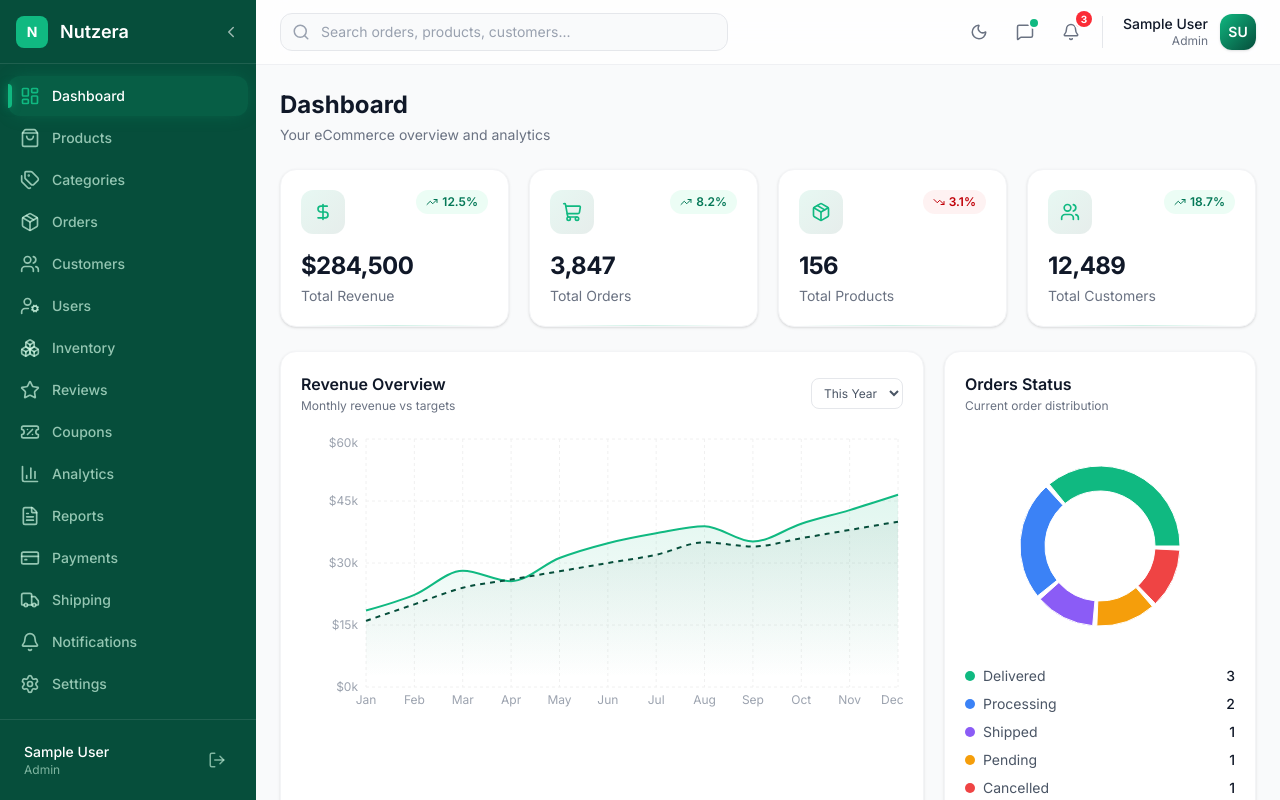
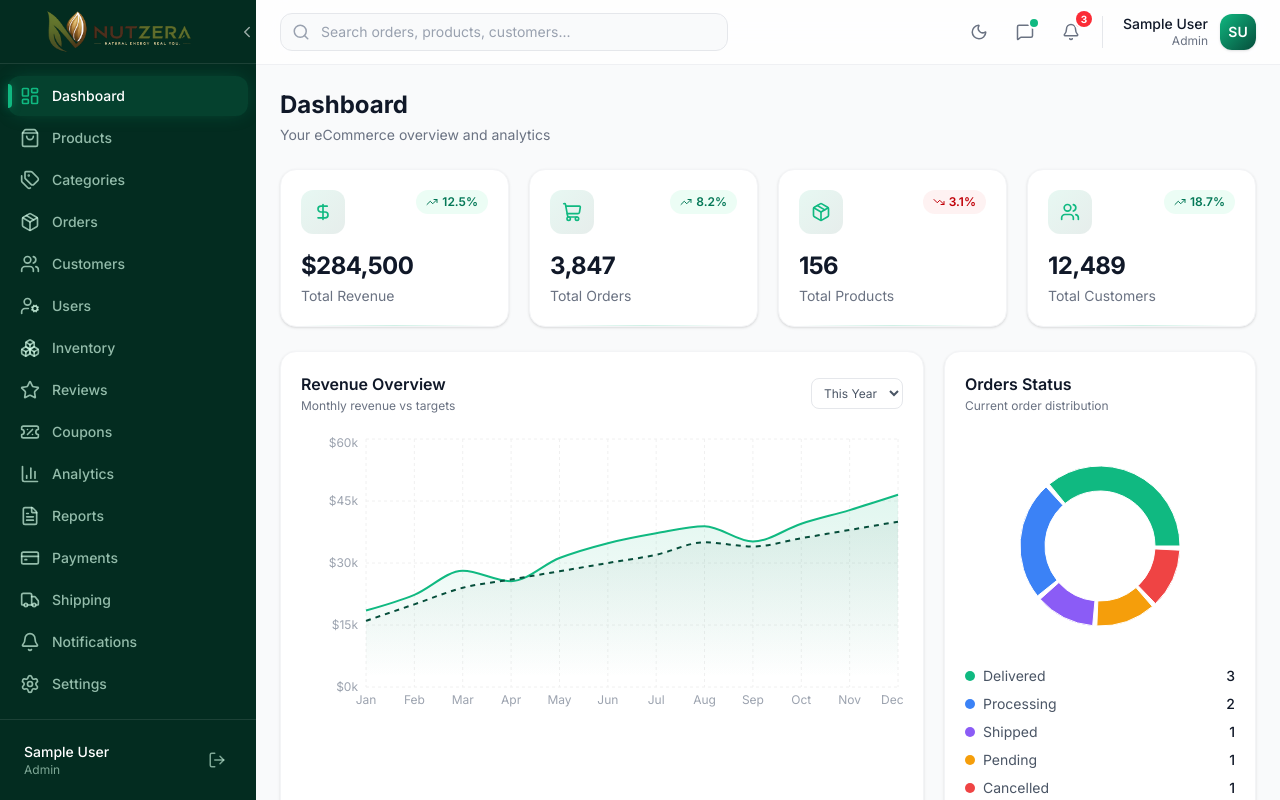
Before and after one commit to MUHAMMAD-BADHUSHA/Nutzera, a Next.js app in the folder client/: page /admin in a window 1280 px wide. Shown: the top 800 px of the page. Built offline with nearby package versions, Linux system fonts and the light colour scheme; sample sign-in values are in the browser's storage; a web font is replaced by a local one.

Commit message:
feat: implement admin dashboard sidebar and static mock data utilities

```diff
--- a/client/src/components/admin/Sidebar.tsx
+++ b/client/src/components/admin/Sidebar.tsx
@@ -27,6 +27,7 @@ import {
   Menu,
   X,
 } from "lucide-react"
+import Image from "next/image"
 
 const menuItems = [
   { icon: LayoutDashboard, label: "Dashboard", href: "/admin" },
@@ -67,7 +68,7 @@ export function Sidebar({ onCollapse }: { onCollapse?: (collapsed: boolean) => v
     <>
       <button
         onClick={() => setMobileOpen(true)}
-        className="fixed top-4 left-4 z-50 lg:hidden bg-[#064E3B] text-white p-2.5 rounded-xl shadow-lg"
+        className="fixed top-4 left-4 z-50 lg:hidden bg-[#67e1c1] text-white p-2.5 rounded-xl shadow-lg"
       >
         <Menu size={20} />
       </button>
@@ -81,20 +82,34 @@ export function Sidebar({ onCollapse }: { onCollapse?: (collapsed: boolean) => v
 
       <aside
         className={cn(
-          "fixed top-0 left-0 z-50 h-screen flex flex-col bg-[#064E3B] transition-all duration-300",
+          "fixed top-0 left-0 z-50 h-screen flex flex-col bg-[#032c20] transition-all duration-300",
           collapsed ? "w-[72px]" : "w-64",
           mobileOpen ? "translate-x-0" : "-translate-x-full lg:translate-x-0",
         )}
       >
-        <div className="flex items-center justify-between h-16 px-4 border-b border-white/10">
-          <Link href="/admin" className="flex items-center gap-3 min-w-0">
-            <div className="w-8 h-8 rounded-lg bg-[#10B981] flex items-center justify-center flex-shrink-0">
-              <span className="text-white font-bold text-sm">N</span>
+        <div className="flex items-center justify-between h-16 border-b border-white/10">
+         <div className="flex flex-1 justify-center items-center">
+           <Link href="/admin" className="flex items-center gap-3 min-w-0">
+            {collapsed ? <div className="w-8 h-8 rounded-lg bg-[#10B981] flex items-center justify-center shrink-0">
+              <span className="text-white font-bold text-sm">
+                <Image src="/logo.jpeg" alt="Nutzera" width={100} height={100} className="rounded-lg"/>
+              </span>
             </div>
+              : <></>}
             {!collapsed && (
-              <span className="text-white font-semibold text-lg truncate">Nutzera</span>
+              // <span className="text-white font-semibold text-lg truncate">Nutzera</span>
+              <div className="flex items-center justify-center ">
+                <Image
+                  src="/logo2.png"
+                  alt="Nutzera"
+                  width={150}
+                  height={150}
+
+                />
+              </div>
             )}
           </Link>
+         </div>
           <button
             onClick={() => { toggleCollapse(); if (mobileOpen) setMobileOpen(false) }}
             className="text-white/60 hover:text-white transition-colors hidden lg:block"
--- a/client/src/lib/admin-data.ts
+++ b/client/src/lib/admin-data.ts
@@ -11,7 +11,7 @@ import type {
 } from "@/types/admin"
 
 export const adminUsers: AdminUser[] = [
-  { id: "1", name: "Alex Morgan", email: "alex@nutzera.com", avatar: "", role: "super_admin", status: "active", lastActive: "2 min ago", permissions: ["all"] },
+  { id: "1", name: "Nutzera Admin", email: "admin@nutzera.com", avatar: "", role: "super_admin", status: "active", lastActive: "2 min ago", permissions: ["all"] },
   { id: "2", name: "Sarah Chen", email: "sarah@nutzera.com", avatar: "", role: "admin", status: "active", lastActive: "15 min ago", permissions: ["products", "orders", "users"] },
   { id: "3", name: "Mike Johnson", email: "mike@nutzera.com", avatar: "", role: "manager", status: "active", lastActive: "1 hour ago", permissions: ["products", "orders"] },
   { id: "4", name: "Emily Davis", email: "emily@nutzera.com", avatar: "", role: "support", status: "active", lastActive: "3 hours ago", permissions: ["orders", "customers"] },
--- a/client/src/lib/auth-context.tsx
+++ b/client/src/lib/auth-context.tsx
@@ -28,7 +28,7 @@ const DEMO_CREDENTIALS = {
 
 const DEMO_USER: AuthUser = {
   id: "1",
-  name: "Alex Morgan",
+  name: "Nutzera Admin",
   email: "admin@nutzera.com",
   role: "super_admin",
   avatar: "",
```
